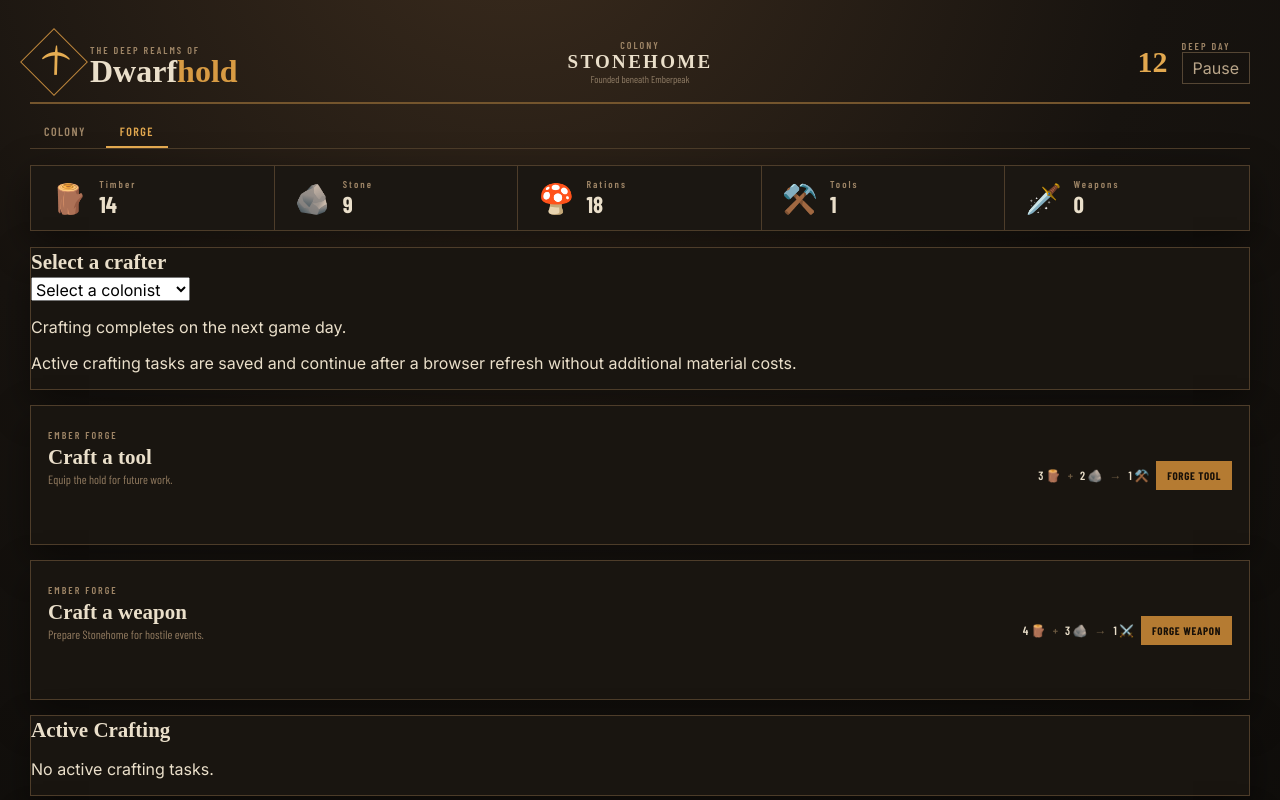
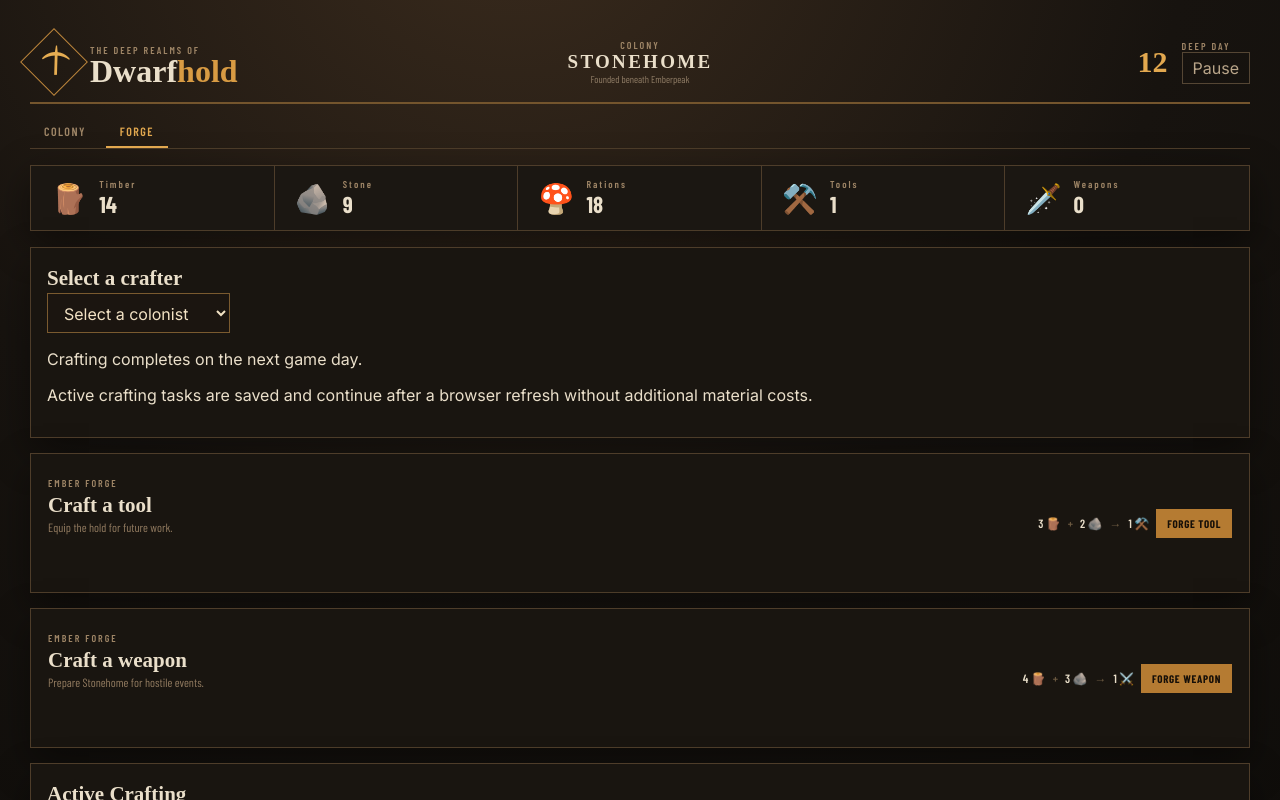
Before and after one commit to Gegongt/dwarfhold, a React (Vite) app: page /forge in a window 1280 px wide. Shown: the top 800 px of the page. Built offline with nearby package versions, Linux system fonts and the light colour scheme; a web font is replaced by a local one.

Commit message:
fix minimal UI and test cases

```diff
--- a/src/pages/ForgePage.tsx
+++ b/src/pages/ForgePage.tsx
@@ -29,10 +29,11 @@ export function ForgePage() {
     <div className="forge-layout">
 
       {/* D3: Select an available dwarf */}
-      <section className="panel">
+      <section className="panel forge-padding">
         <h2>Select a crafter</h2>
 
         <select
+          className="forge-select"
           value={canCraft ? selectedColonist : ""}
           onChange={(event) => setSelectedColonist(event.target.value)}
         >
@@ -111,12 +112,12 @@ export function ForgePage() {
           </div>
         </section>
         {selectedCrafter?.species === "ghoul" && (
-          <p>Ghouls cannot craft weapons, but they can craft tools.</p>
+          <p className="ghoul-message">Ghouls cannot craft weapons, but they can craft tools.</p>
         )}
       </div>
 
       {/* D3: Show active crafting tasks */}
-      <section className="panel">
+      <section className="panel forge-padding">
         <h2>Active Crafting</h2>
 
         {craftingColonists.length === 0 && (
--- a/src/styles.css
+++ b/src/styles.css
@@ -95,3 +95,20 @@
 .raid-result .raid-losses {
   color: #d87f63;
 }
+
+.forge-padding {
+  padding: 16px;
+}
+
+.forge-select {
+  background: #1b1510;
+  color: #f2e2c4;
+  border: 1px solid #7a5a2f;
+  padding: 8px 12px;
+  font: inherit;
+}
+
+.ghoul-message {
+  margin-left: 16px;
+  color: #dac50f;
+}
```
Also changed, not shown: 1 other file (tests, documents, lock files or other folders).
